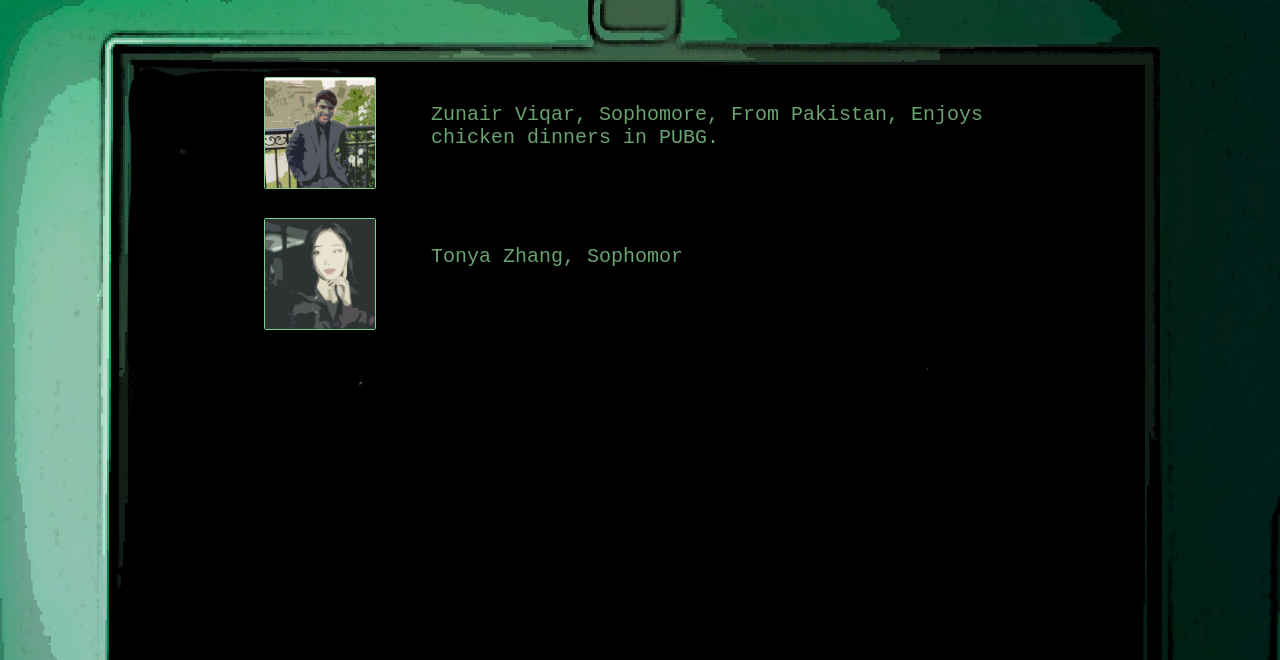
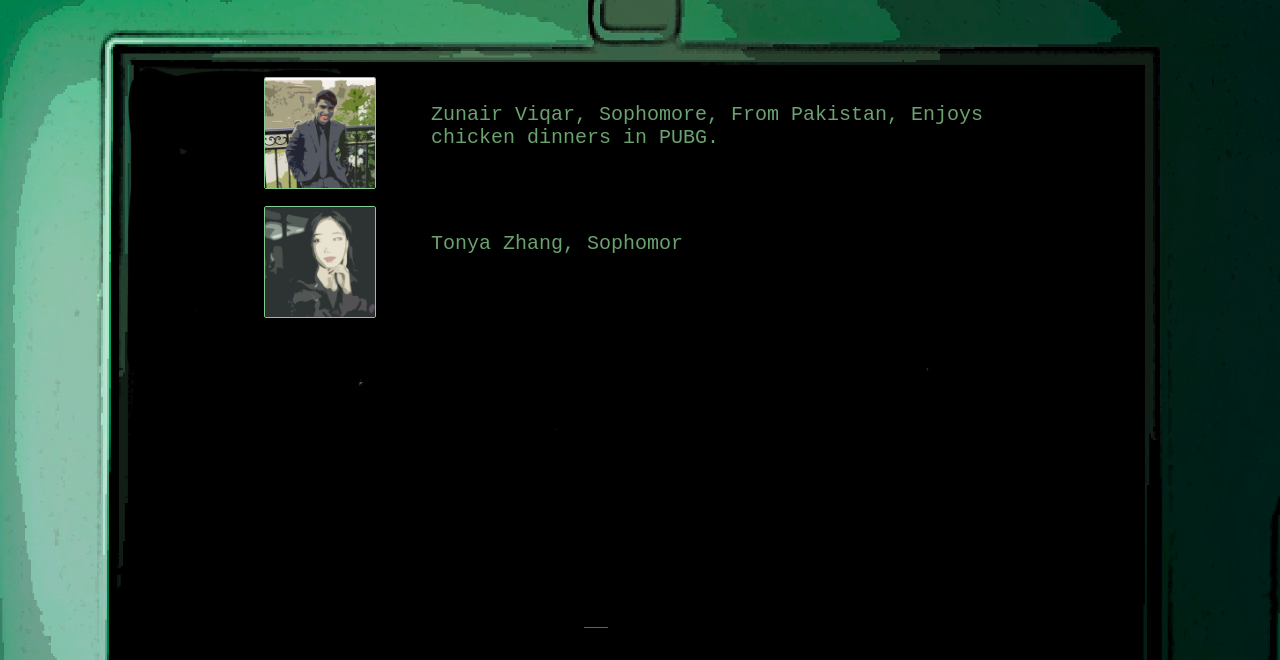
Before and after one commit to Zunairviqar/zunairviqar.github.io-Comic, a plain HTML site: page Team.html in a window 1280 px wide. Shown: the top 660 px of the page. Drawn offline with nearby package versions, Linux system fonts and the light colour scheme.

Commit message:
fix team

```diff
--- a/Team.html
+++ b/Team.html
@@ -8,7 +8,7 @@
     <link rel = "stylesheet" href="style.css" />
   </head>
   <body>
-    <div class="bg2">
+    <div  class="bg2">
 
       <div class="vertical-menu">
         <a href="index.html">>return</a>
@@ -53,7 +53,7 @@
           <p id="image4"></p>
         </div>
       </div>
-      <div class = "blinking UnderlineEffect" style = "display:none;">
+      <div class = "blinking UnderlineEffect" >
         <p>
           __
         </p>
--- a/style.css
+++ b/style.css
@@ -60,7 +60,7 @@ body, html {
   opacity: 0.7;
   color: #85cb8d; /* Black text color */
   display: block; /* Make the links appear below each other */
-  padding: 2%; /* Add some padding */
+  padding: 10px; /* Add some padding */
   text-decoration: none; /* Remove underline from links */
 }
 
@@ -184,7 +184,7 @@ input[type=submit]:hover {
 .column {
   flex: 25%;
   padding: 0px;
-  margin-bottom: 2%;
+  margin-bottom: 1%;
 
 }
 .column img{
@@ -214,7 +214,7 @@ input[type=submit]:hover {
 .UnderlineEffect{
   position: absolute;
   right: 52.5%;
-  bottom:18%;
+  bottom:18.5%;
   font-family: "Andale Mono", AndaleMono, monospace;
   font-weight: lighter;
   font-size:20px;
```
